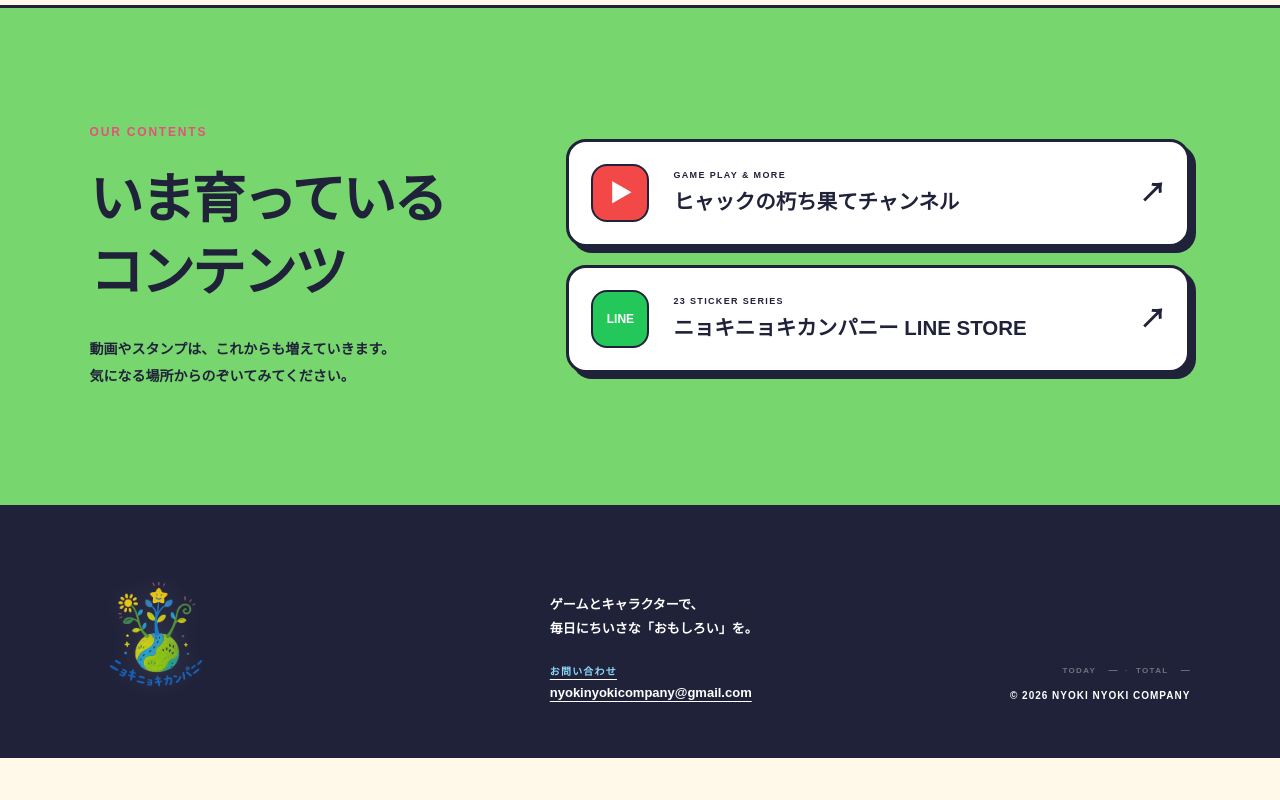
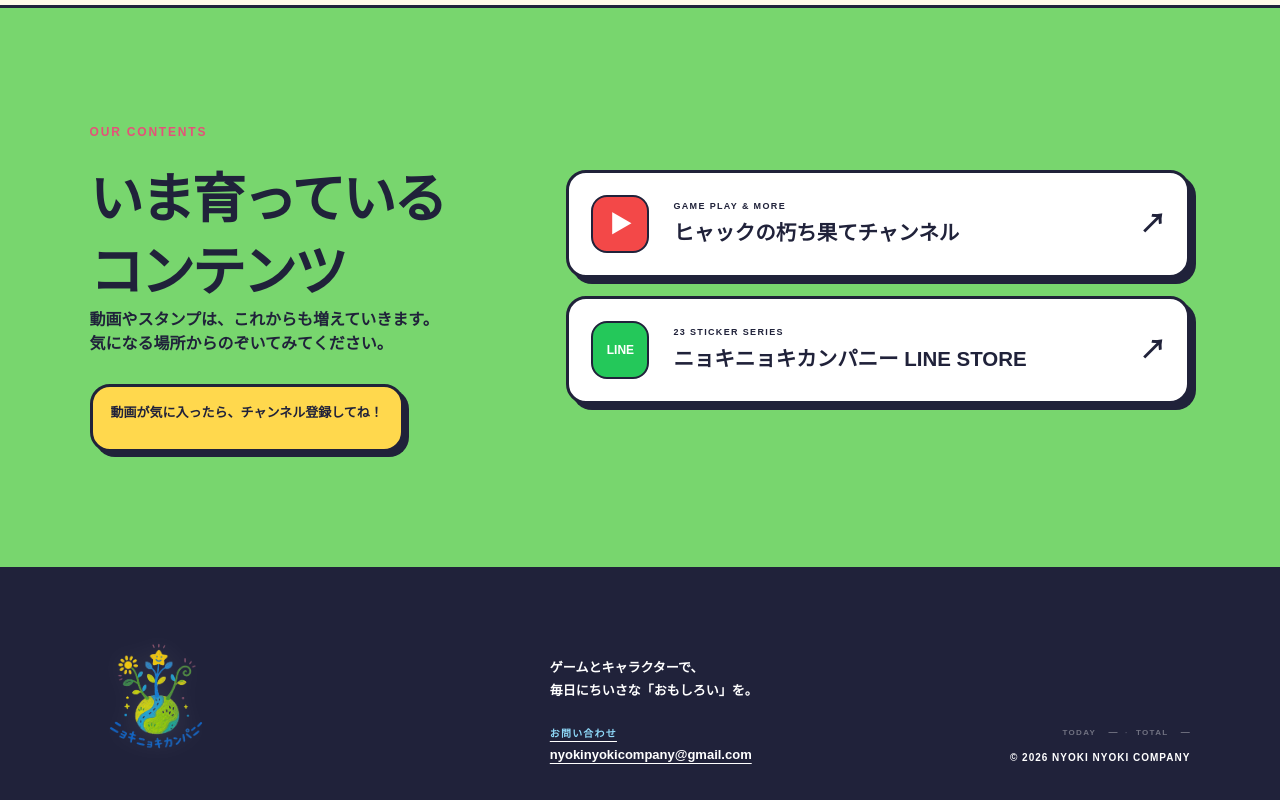
Before and after one commit to nyokinyokicompany/company-site, a Next.js app: page / in a window 1280 px wide. Shown: the part 5129-5929 px from the top of the page. Before the commit the page ends 5887 px from the top, so only its background shows below. Built offline with nearby package versions, Linux system fonts and the light colour scheme; no server answers.

Commit message:
YouTube登録ボタンを追加

```diff
--- a/app/globals.css
+++ b/app/globals.css
@@ -148,6 +148,8 @@
 
 .links { background: var(--green); display: grid; grid-template-columns: .75fr 1.25fr; gap: 8vw; align-items: center; border-bottom: var(--line); }
 .links-copy > p:last-child { font-size: 14px; line-height: 1.9; margin-top: 28px; }
+.youtube-subscribe { display: inline-flex; flex-direction: column; gap: 10px; margin-top: 28px; padding: 16px 18px; border: var(--line); border-radius: 20px; background: var(--yellow); box-shadow: 5px 5px 0 var(--ink); }
+.youtube-subscribe p { margin: 0; font-size: 13px; line-height: 1.5; }
 .link-list { display: grid; gap: 18px; }
 .link-list a { background: white; border: var(--line); border-radius: 20px; padding: 22px; display: grid; grid-template-columns: 64px 1fr auto; align-items: center; gap: 18px; box-shadow: 6px 6px 0 var(--ink); transition: transform .2s; }
 .link-list a:hover { transform: translate(-3px, -3px); }
--- a/app/page.tsx
+++ b/app/page.tsx
@@ -1,3 +1,4 @@
+import Script from "next/script";
 import newsData from "./news-data.json";
 import MiniGame from "./mini-game";
 import VisitorCounter from "./visitor-counter";
@@ -196,6 +197,15 @@
           <p className="section-kicker">OUR CONTENTS</p>
           <h2>いま育っている<br />コンテンツ</h2>
           <p>動画やスタンプは、これからも増えていきます。<br />気になる場所からのぞいてみてください。</p>
+          <div className="youtube-subscribe">
+            <p>動画が気に入ったら、チャンネル登録してね！</p>
+            <div
+              className="g-ytsubscribe"
+              data-channelid="UC0WeQ11dZOLgP1xM8h24q0w"
+              data-layout="full"
+              data-count="default"
+            />
+          </div>
         </div>
         <div className="link-list">
           <a href={youtubeUrl} target="_blank" rel="noreferrer"><span className="link-icon red">▶</span><span><small>GAME PLAY &amp; MORE</small><strong>ヒャックの朽ち果てチャンネル</strong></span><b>↗</b></a>
@@ -224,6 +234,7 @@
           <p className="copyright">© 2026 NYOKI NYOKI COMPANY</p>
         </div>
       </footer>
+      <Script src="https://apis.google.com/js/platform.js" strategy="afterInteractive" />
     </main>
   );
 }
```
Also changed, not shown: 1 other file (tests, documents, lock files or other folders).
